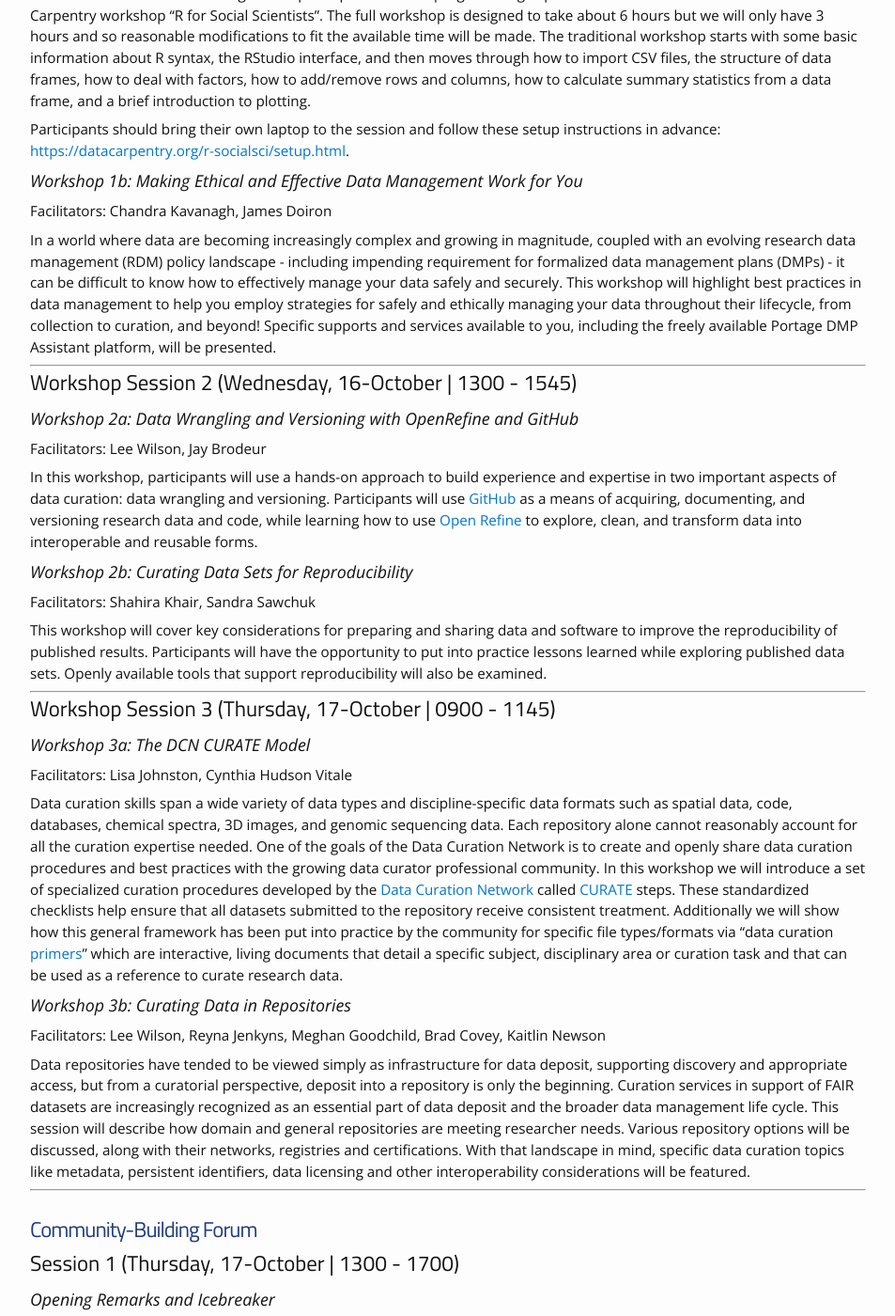
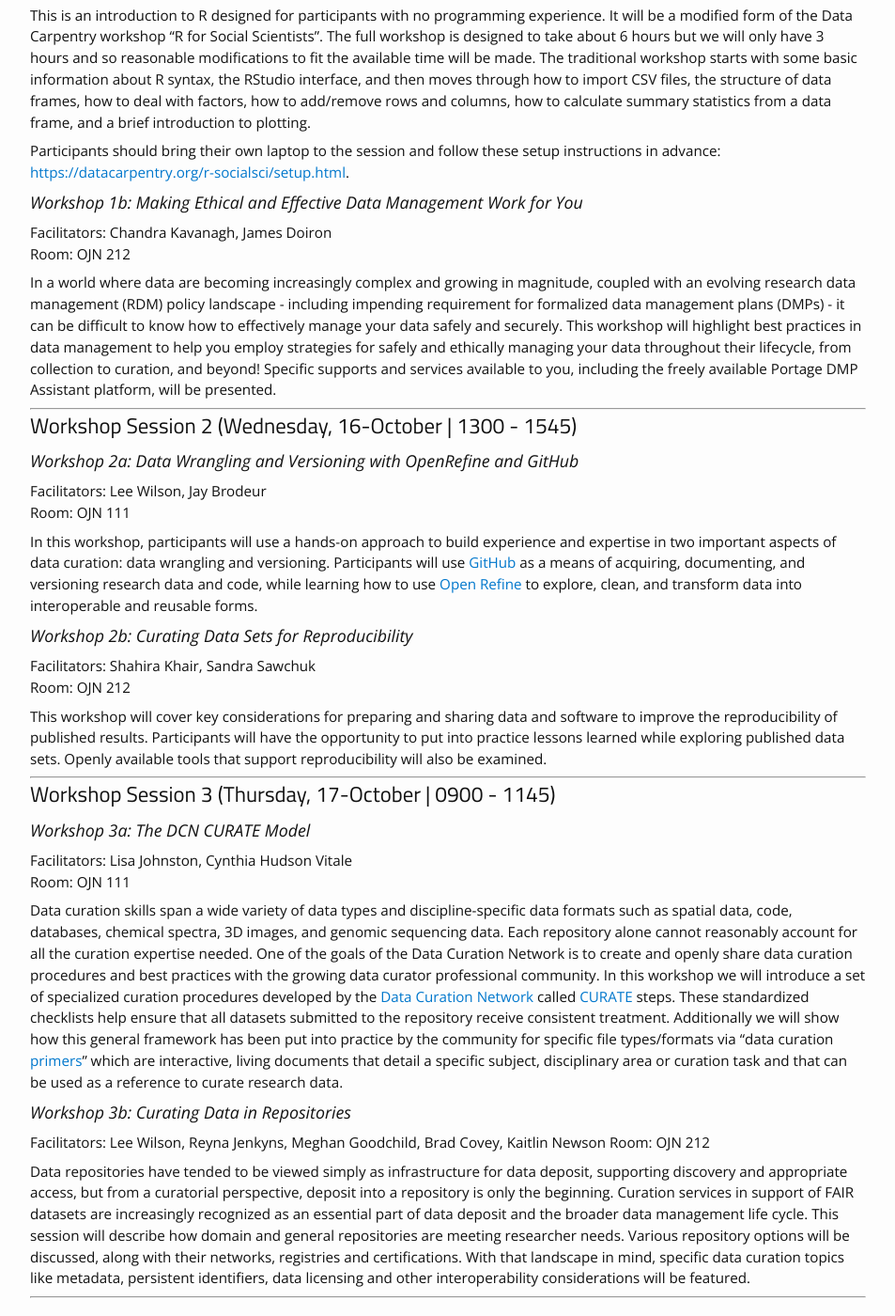
Before and after one commit to data-curation/data-curation.github.io, a Jekyll site: the page built from program.md, in a window 1280 px wide and 1400 px high, scrolled down 425 px. Shown: the whole window at 94% size, without its empty margins (163-1116 px from the left). Built offline with Jekyll 4.4.1, drawn with Linux system fonts in a browser that asks for light colours.

Commit message:
Update program.md

```diff
--- a/program.md
+++ b/program.md
@@ -15,6 +15,7 @@ permalink: /program/
 
 ### Workshop 1a: Introduction to R for Social Scientists
 Facilitator: John Simpson
+Room: OJN 111
 
 This is an introduction to R designed for participants with no programming experience.  It will be a modified form of the Data Carpentry workshop “R for Social Scientists”.  The full workshop is designed to take about 6 hours but we will only have 3 hours and so reasonable modifications to fit the available time will be made.  The traditional workshop starts with some basic information about R syntax, the RStudio interface, and then moves through how to import CSV files, the structure of data frames, how to deal with factors, how to add/remove rows and columns, how to calculate summary statistics from a data frame, and a brief introduction to plotting.
 
@@ -22,6 +23,7 @@ Participants should bring their own laptop to the session and follow these setup
 
 ### Workshop 1b: Making Ethical and Effective Data Management Work for You
 Facilitators: Chandra Kavanagh, James Doiron
+Room: OJN 212
 
 In a world where data are becoming increasingly complex and growing in magnitude, coupled with an evolving research data management (RDM) policy landscape - including impending requirement for formalized data management plans (DMPs) - it can be difficult to know how to effectively manage your data safely and securely. This workshop will highlight best practices in data management to help you employ strategies for safely and ethically managing your data throughout their lifecycle, from collection to curation, and beyond!  Specific supports and services available to you, including the freely available Portage DMP Assistant platform, will be presented.
 
@@ -30,11 +32,13 @@ In a world where data are becoming increasingly complex and growing in magnitude
 
 ### Workshop 2a: Data Wrangling and Versioning with OpenRefine and GitHub
 Facilitators: Lee Wilson, Jay Brodeur
+Room: OJN 111
 
 In this workshop, participants will use a hands-on approach to build experience and expertise in two important aspects of data curation: data wrangling and versioning. Participants will use [GitHub](https://github.com/) as a means of acquiring, documenting, and versioning research data and code, while learning how to use [Open Refine](http://openrefine.org/) to explore, clean, and transform data into interoperable and reusable forms.
 
 ### Workshop 2b: Curating Data Sets for Reproducibility
 Facilitators: Shahira Khair, Sandra Sawchuk
+Room: OJN 212
 
 This workshop will cover key considerations for preparing and sharing data and software to improve the reproducibility of published results. Participants will have the opportunity to put into practice lessons learned while exploring published data sets. Openly available tools that support reproducibility will also be examined.
 
@@ -43,11 +47,13 @@ This workshop will cover key considerations for preparing and sharing data and s
 
 ### Workshop 3a: The DCN CURATE Model
 Facilitators: Lisa Johnston, Cynthia Hudson Vitale
+Room: OJN 111
 
 Data curation skills span a wide variety of data types and discipline-specific data formats such as spatial data, code, databases, chemical spectra, 3D images, and genomic sequencing data. Each repository alone cannot reasonably account for all the curation expertise needed. One of the goals of the Data Curation Network is to create and openly share data curation procedures and best practices with the growing data curator professional community. In this workshop we will introduce a set of specialized curation procedures developed by the [Data Curation Network](https://datacurationnetwork.org/) called [CURATE](https://datacurationnetwork.org/resources/) steps. These standardized checklists help ensure that all datasets submitted to the repository receive consistent treatment. Additionally we will show how this general framework has been put into practice by the community for specific file types/formats via "data curation [primers](https://datacurationnetwork.org/resources/data-curation-primers/)" which are interactive, living documents that detail a specific subject, disciplinary area or curation task and that can be used as a reference to curate research data.
 
 ### Workshop 3b: Curating Data in Repositories
 Facilitators: Lee Wilson, Reyna Jenkyns, Meghan Goodchild, Brad Covey, Kaitlin Newson
+Room: OJN 212
 
 Data repositories have tended to be viewed simply as infrastructure for data deposit, supporting discovery and appropriate access, but from a curatorial perspective, deposit into a repository is only the beginning. Curation services in support of FAIR datasets are increasingly recognized as an essential part of data deposit and the broader data management life cycle. This session will describe how domain and general repositories are meeting researcher needs. Various repository options will be discussed, along with their networks, registries and certifications. With that landscape in mind, specific data curation topics like metadata, persistent identifiers, data licensing and other interoperability considerations will be featured.
 
```
